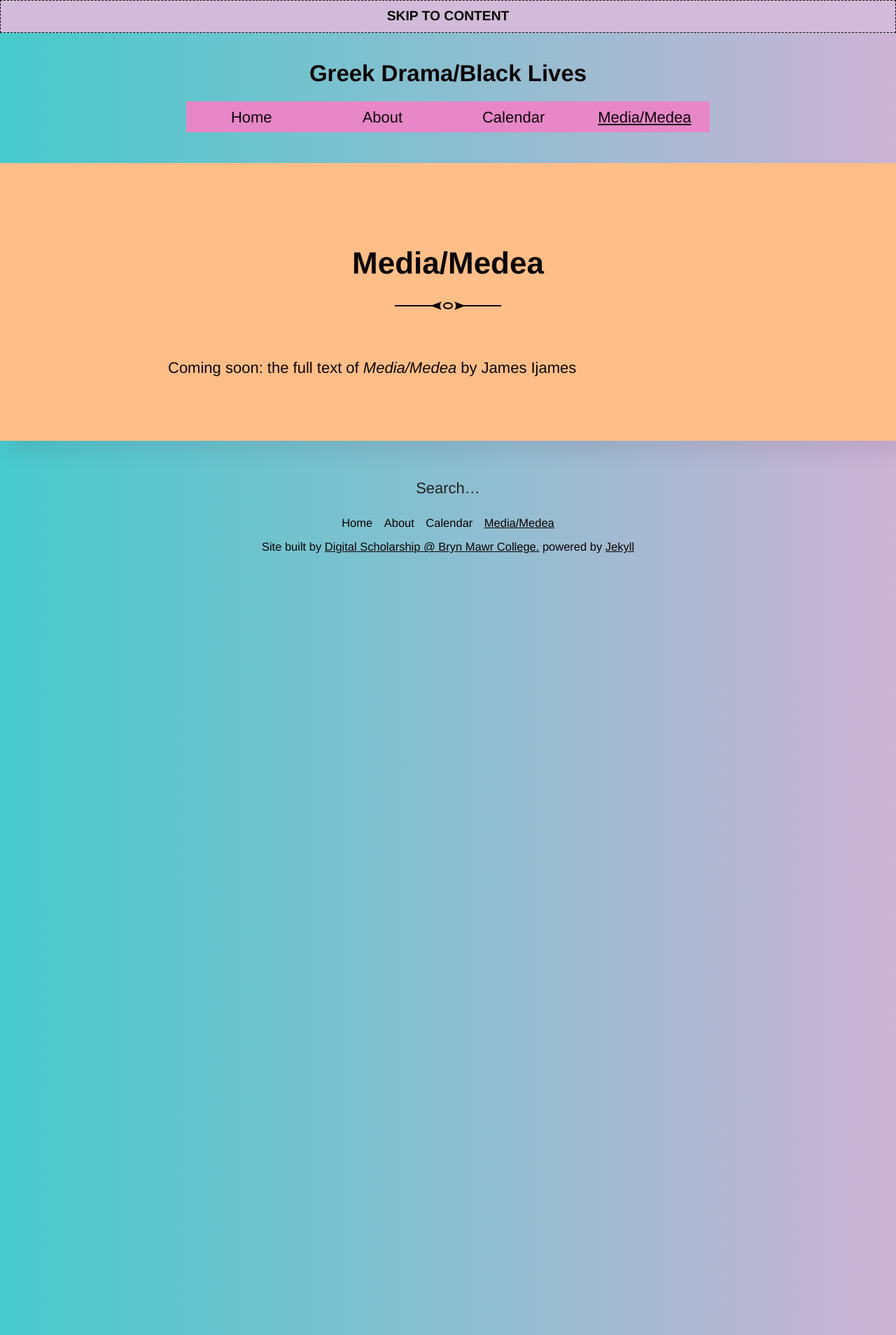
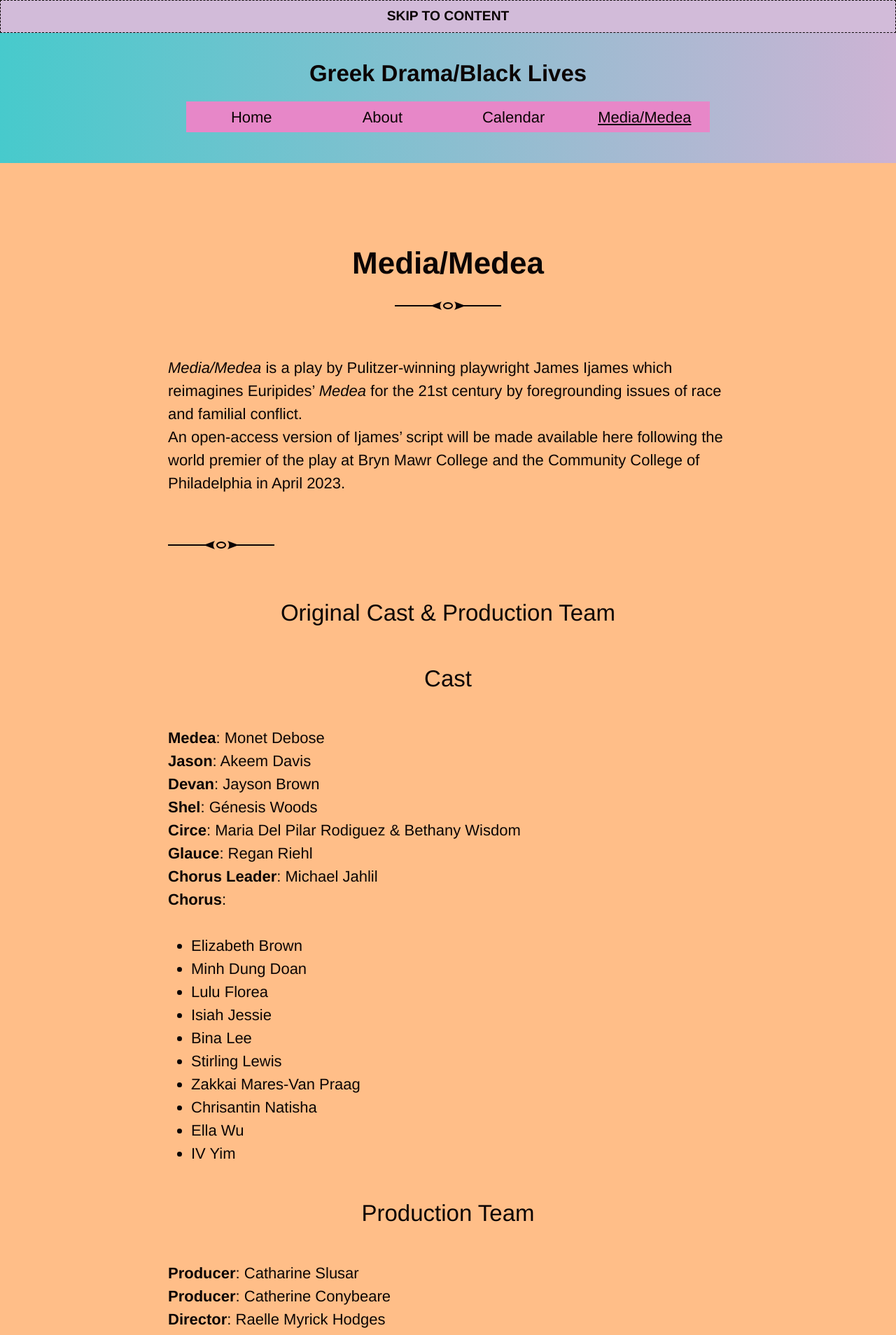
Before and after one commit to digbmc/media-medea, a Jekyll site: the page built from play.md, in a window 1280 px wide. Shown: the top 1908 px of the page at 70% size. Built offline with Jekyll 4.4.1, drawn with Linux system fonts in a browser that asks for light colours; some of the changed text lies outside the part shown.

Commit message:
Edit description, add cast & crew lists

```diff
--- a/play.md
+++ b/play.md
@@ -3,4 +3,74 @@ layout: post
 title: Media/Medea
 ---
 
-Coming soon: the full text of *Media/Medea* by James Ijames
+*Media/Medea* is a play by Pulitzer-winning playwright James Ijames which reimagines Euripides' *Medea* for the 21st century by foregrounding issues of race and familial conflict.
+
+An open-access version of Ijames' script will be made available here following the world premier of the play at Bryn Mawr College and the Community College of Philadelphia in April 2023.
+
+---
+
+## Original Cast & Production Team
+
+### Cast
+**Medea**:  Monet Debose
+
+**Jason**: Akeem Davis
+
+**Devan**: Jayson Brown
+
+**Shel**: Génesis Woods
+
+**Circe**: Maria Del Pilar Rodiguez & Bethany Wisdom
+
+**Glauce**: Regan Riehl
+
+**Chorus Leader**: Michael Jahlil
+
+**Chorus**:
+- Elizabeth Brown
+- Minh Dung Doan
+- Lulu Florea
+- Isiah Jessie
+- Bina Lee
+- Stirling Lewis
+- Zakkai Mares-Van Praag
+- Chrisantin Natisha
+- Ella Wu
+- IV Yim
+
+### Production Team
+**Producer**: Catharine Slusar
+
+**Producer**: Catherine Conybeare
+
+**Director**: Raelle Myrick Hodges
+
+**Production Coordinator**, Community College of Philadlephia: Quinn Eli
+
+**Scenic & Costume Designer**: Maiko Matsushima
+
+**Lighting Designer**: Isabella Gill-Gomez
+
+**Sound Designer**: Natali Merrill
+
+**Properties Designer & Coordinator**: Saria Rosenhaj
+
+**Technical Director**, Bryn Mawr & Haverfrod Colleges: Justin McDaniel
+
+**Technical Director & Production Manager**, Community College of Philadelphia: Newton Buchanan
+
+**Instructor in Technical Theater**, Community College of Philadelphia: Jonathan Pappas
+
+**Production Manager**, Bryn Mawr & Haverford Colleges: Amy Radbill
+
+**Stage Manager**: Anne Meyer
+
+**Assistant Stage Manager**: Cricket Bradford
+
+**Assistant Scenic Designer**: Kay Strine
+
+**Lead Electrician**: Ella Namour
+
+**Sound Engineer**: Ophelia Evans
+
+**Assistant to the Director**: Wura Oni
```
